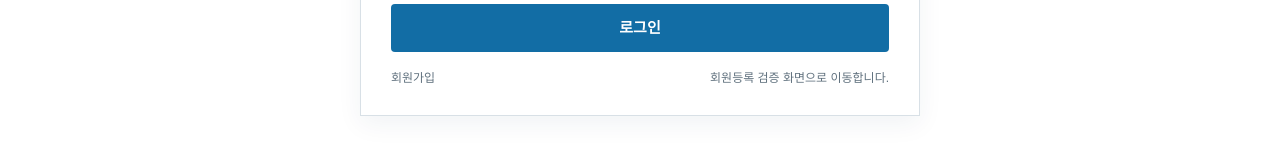
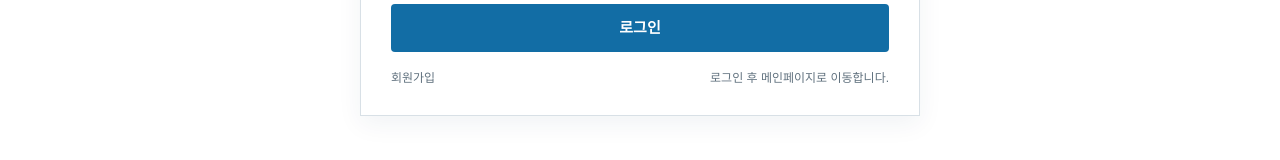
Before and after one commit to Aprasaks/gunsan-table-tennis-association, a Next.js app: page /login in a window 1280 px wide. Shown: the part 584-744 px from the top of the page. Built offline with nearby package versions, Linux system fonts and the light colour scheme.

Commit message:
로그인 후 메인페이지 이동으로 수정

```diff
--- a/src/app/login/page.tsx
+++ b/src/app/login/page.tsx
@@ -30,7 +30,7 @@ export default function LoginPage() {
     }
 
     setSession(user.id);
-    router.push('/members/register');
+    router.push('/');
   }
 
   return (
@@ -60,7 +60,7 @@ export default function LoginPage() {
           <button type="submit" className={styles.action}>로그인</button>
           <div className={styles.links}>
             <Link href="/signup">회원가입</Link>
-            <span>회원등록 검증 화면으로 이동합니다.</span>
+            <span>로그인 후 메인페이지로 이동합니다.</span>
           </div>
         </form>
       </div>
```
